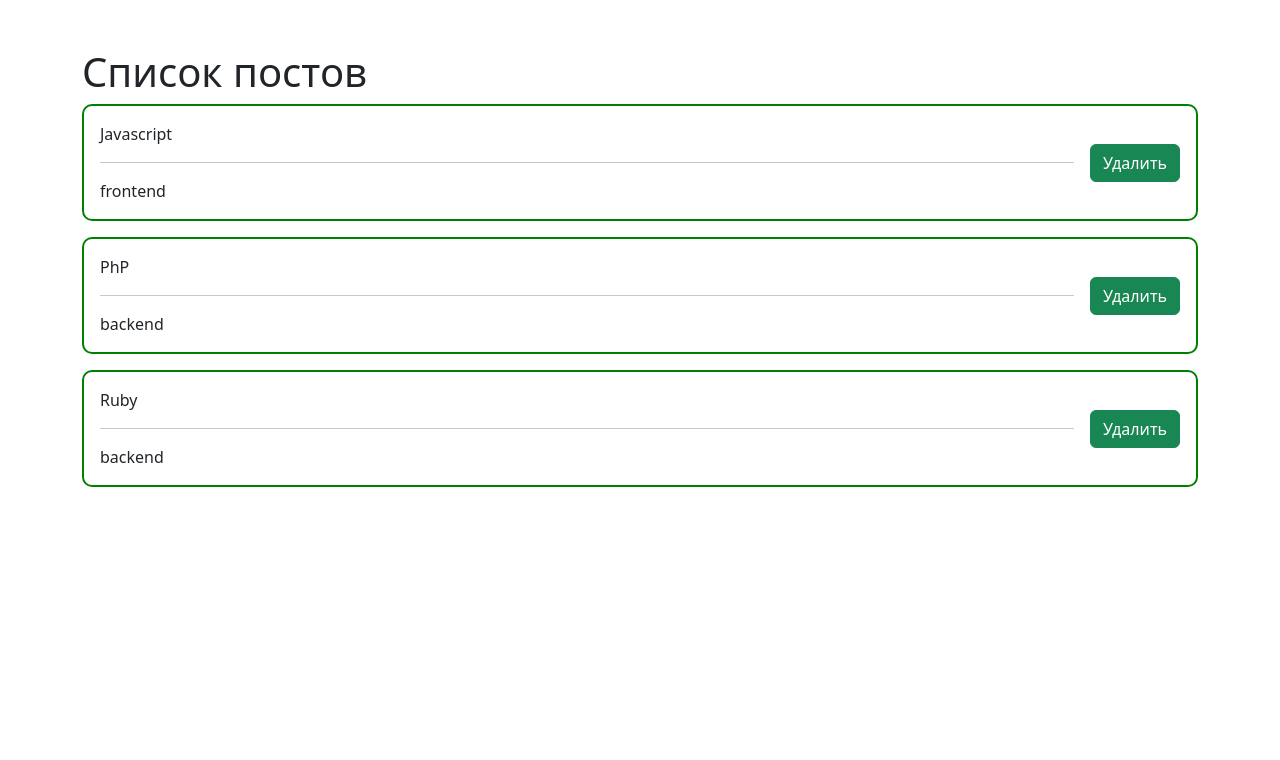
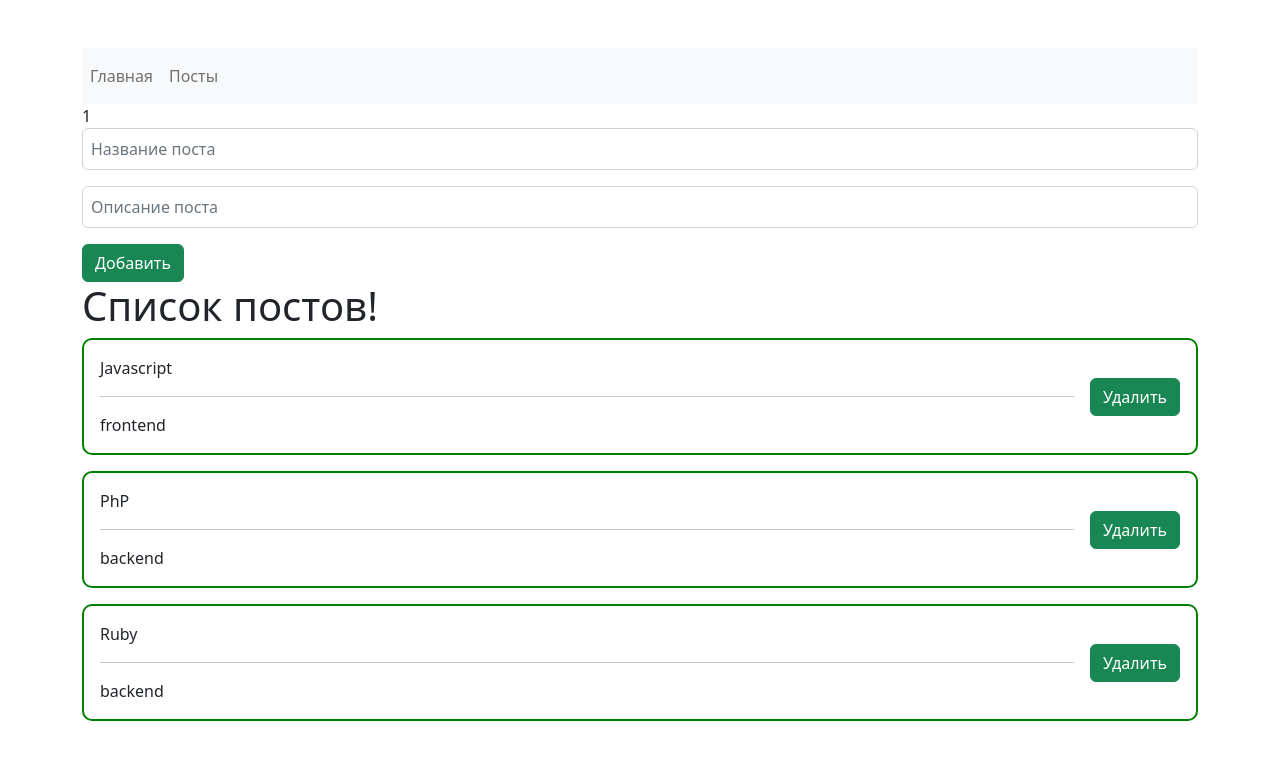
Before and after one commit to maxgrigoriew/react-course, a React (Create React App) app: page / in a window 1280 px wide. Shown: the top 760 px of the page. Built offline with nearby package versions, Linux system fonts and the light colour scheme.

Commit message:
add post-form, add- add-post, add delete-post

```diff
--- a/src/App.js
+++ b/src/App.js
@@ -1,4 +1,6 @@
 import { useMemo, useState } from 'react';
+import Navbar from './components/Navbar';
+import PostForm from './components/PostForm';
 import PostList from './components/PostList';
 
 function App() {
@@ -8,9 +10,20 @@ function App() {
     { id: 3, title: 'Ruby', body: 'backend' },
   ])
 
+  const createPost = (newPost) => {
+    setPosts([...posts, newPost])
+  }
+
+  const removePost = (post) => {
+  // debugger
+    setPosts(posts.filter((p) => p.id !== post.id))
+  }
+
   return (
     <div className='container pt-5'>
-     <PostList posts={posts}/>
+      <Navbar/>
+     <PostForm create={createPost}/>
+     <PostList posts={posts} remove={removePost} title={"Список постов!"}/>
     </div>
 
   );
--- /dev/null
+++ b/src/components/Navbar.jsx
@@ -0,0 +1,19 @@
+import React from 'react'
+
+export default function Navbar() {
+  return (
+    <nav className="navbar navbar-expand-lg navbar-light bg-light">
+    <div className="collapse navbar-collapse" id="navbarSupportedContent">
+      <ul className="navbar-nav mr-auto">
+        <li className="nav-item active">
+          <a className="nav-link" href="#">Главная</a>
+        </li>
+        <li className="nav-item active">
+          <a className="nav-link" href="#">Посты</a>
+        </li>
+      </ul>
+
+    </div>
+  </nav>
+  )
+}
--- /dev/null
+++ b/src/components/PostForm.jsx
@@ -0,0 +1,44 @@
+import React, { useState } from 'react'
+import Button from './UI/Button'
+import Input from './UI/Input'
+
+export default function PostForm({create, title}) {
+  const [post, setPost] = useState({
+    title: '',
+    body: '',
+  })
+
+  const addNewPost = (e) => {
+    e.preventDefault()
+    const newPost = {
+      id: Date.now(),
+      ...post,
+    }
+
+    if (!newPost.body || !newPost.title) {
+      return
+    }
+
+    create(newPost)
+    setPost({title: '', body: ''})
+  }
+
+  return (
+    <form>
+        <div>1{title}</div>
+        <Input
+          value={post.title}
+          type="text"
+          placeholder='Название поста'
+          onChange={e => setPost({...post, title: e.target.value})}
+          />
+
+        <Input
+          value={post.body}
+          onChange={e => setPost({...post, body: e.target.value})}
+          type="text"
+          placeholder='Описание поста'/>
+        <Button onClick={ e => addNewPost(e)}>Добавить</Button>
+      </form>
+  )
+}
--- a/src/components/PostItem.jsx
+++ b/src/components/PostItem.jsx
@@ -1,6 +1,11 @@
 import React from 'react'
 
-export default function PostItem({ post }) {
+export default function PostItem({ post, remove }) {
+  const removePost = () => {
+    remove(post)
+    console.log(post);
+
+  }
 
   return (
     <div className="post">
@@ -9,7 +14,7 @@ export default function PostItem({ post }) {
         <hr />
         <div className="post__body">{post.body}</div>
       </div>
-      <button className="btn btn-success">Удалить</button>
+      <button onClick={removePost} className="btn btn-success">Удалить</button>
     </div>
   )
 }
--- a/src/components/PostList.jsx
+++ b/src/components/PostList.jsx
@@ -1,13 +1,21 @@
  import React from 'react'
 import PostItem from './PostItem'
 
- export default function PostList({posts}) {
+ export default function PostList({posts, title, remove}) {
+
    return (
      <div>
-      <h1>Список постов</h1>
+      <h1>{title}</h1>
       {
+         posts.length
+      ?
         posts.map((post) =>
-        <PostItem post={post} key={post.id}/>)
+        <PostItem
+          post={post}
+          key={post.id}
+          remove={remove}
+        />)
+        : <div>Нет постов</div>
       }
      </div>
    )
--- /dev/null
+++ b/src/components/UI/Button.jsx
@@ -0,0 +1,7 @@
+import React from 'react'
+
+export default function Button({children = 'Добавить', ...props}) {
+  return (
+    <button className='btn btn-success' {...props}>{children}</button>
+  )
+}
--- /dev/null
+++ b/src/components/UI/Input.jsx
@@ -0,0 +1,7 @@
+import React from 'react'
+
+export default function Input(props) {
+  return (
+    <input type="text" className="w-100 d-block form-control mb-3 p-2" {...props}/>
+  )
+}
--- a/src/index.js
+++ b/src/index.js
@@ -3,6 +3,7 @@ import ReactDOM from 'react-dom/client';
 import App from './App';
 import reportWebVitals from './reportWebVitals';
 import 'bootstrap/dist/css/bootstrap.css'
+// import 'bootstrap/dist/js/bootstrap'
 import './styles/main.css'
 
 
```
Also changed, not shown: src/router/router.js (added).
